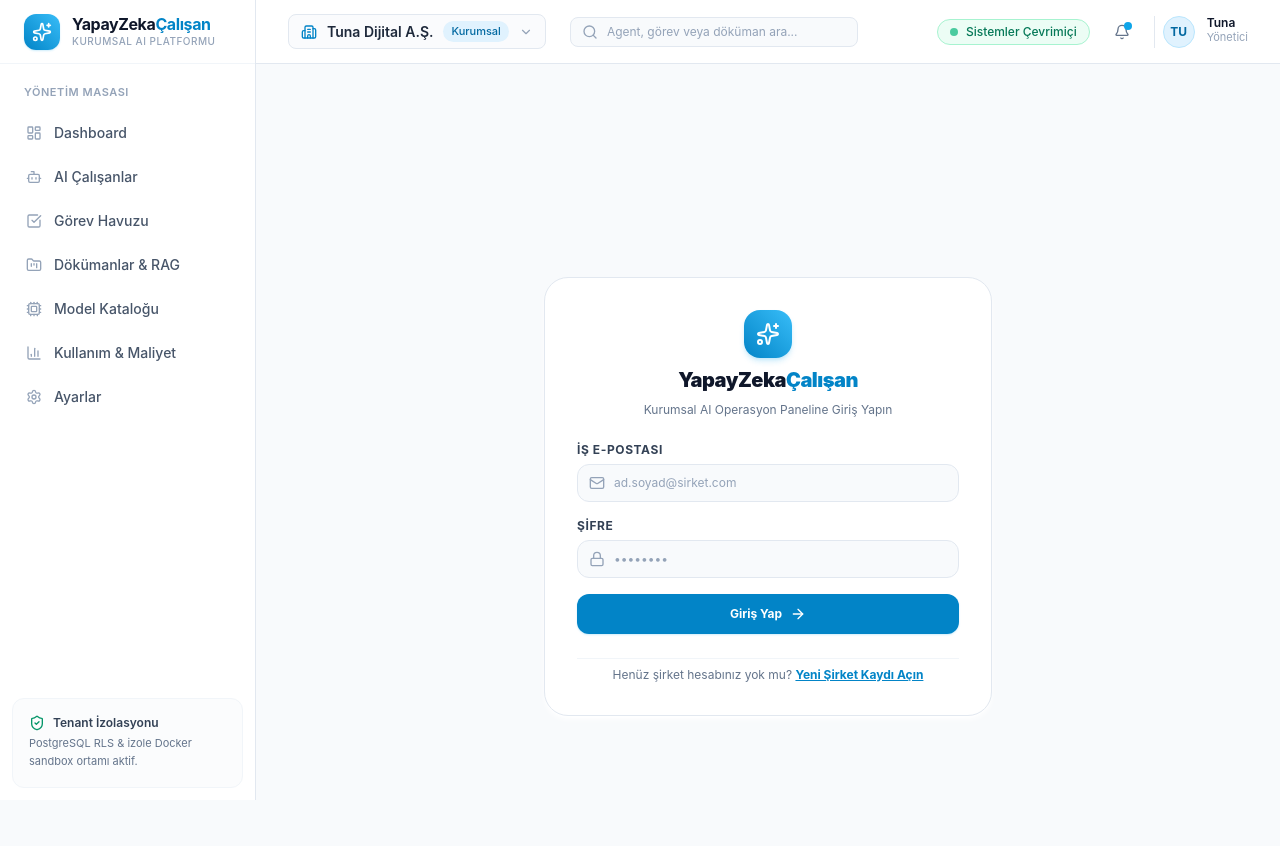
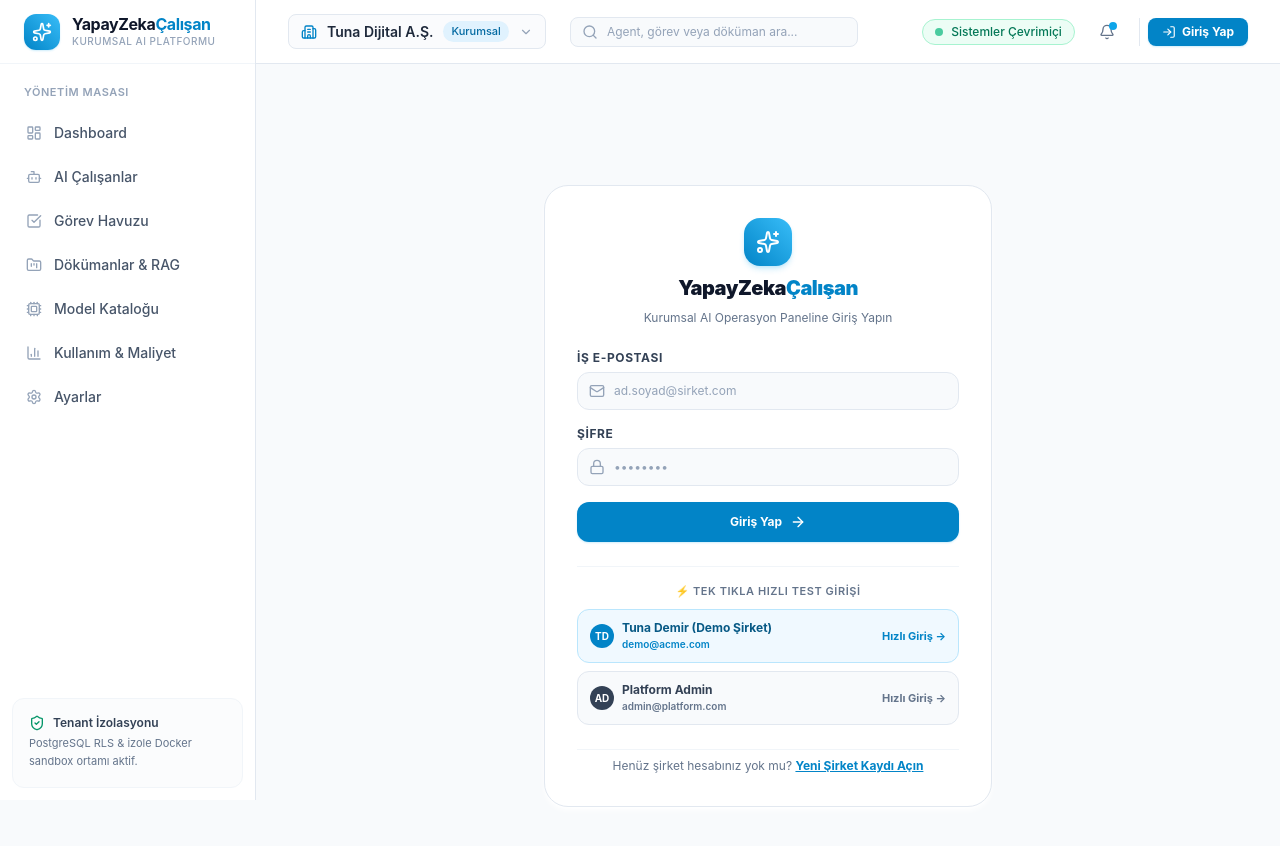
Before and after one commit to TunaYmc/aiworkgroup, a Next.js app in the folder apps/web/: page /login in a window 1280 px wide. Shown: the top 846 px of the page. Built offline with nearby package versions, Linux system fonts and the light colour scheme.

Commit message:
fix(auth): add 1-click quick demo login, dynamic auth headers, 401 redirect, and mock agent ID fallback

```diff
--- a/apps/web/app/agents/[id]/page.tsx
+++ b/apps/web/app/agents/[id]/page.tsx
@@ -1,7 +1,7 @@
 "use client";
 
 import React, { useState, useEffect, useRef } from "react";
-import { useParams } from "next/navigation";
+import { useParams, useRouter } from "next/navigation";
 import {
   Bot,
   Send,
@@ -17,7 +17,8 @@ import {
   AlertCircle,
   ChevronRight,
   RefreshCw,
-  FolderOpen
+  FolderOpen,
+  LogIn
 } from "lucide-react";
 import { api, Agent, getApiUrl } from "@/lib/api";
 
@@ -34,6 +35,7 @@ interface ChatMessage {
 }
 
 export default function AgentWorkspacePage() {
+  const router = useRouter();
   const params = useParams();
   const agentId = params?.id as string;
 
@@ -43,9 +45,12 @@ export default function AgentWorkspacePage() {
   const [isStreaming, setIsStreaming] = useState(false);
   const [currentToolActivity, setCurrentToolActivity] = useState<string | null>(null);
   const [selectedModel, setSelectedModel] = useState("anthropic/claude-3.7-sonnet");
+  const [isLoggedIn, setIsLoggedIn] = useState(false);
   const messagesEndRef = useRef<HTMLDivElement>(null);
 
   useEffect(() => {
+    const token = localStorage.getItem("token");
+    setIsLoggedIn(!!token);
     // Fetch Agent details
     api.get<Agent>(`/agents/${agentId}`).then((data) => {
       setAgent(data);
@@ -113,6 +118,21 @@ export default function AgentWorkspacePage() {
     try {
       const token = typeof window !== "undefined" ? localStorage.getItem("token") : null;
       const orgId = typeof window !== "undefined" ? localStorage.getItem("currentOrgId") : null;
+
+      if (!token) {
+        setMessages((prev) =>
+          prev.map((m) =>
+            m.id === assistantMsgId
+              ? { ...m, content: "⚠️ Canlı ajana mesaj gönderebilmek için oturum açmalısınız. Giriş sayfasına yönlendiriliyorsunuz..." }
+              : m
+          )
+        );
+        setTimeout(() => {
+          router.push("/login");
+        }, 1200);
+        return;
+      }
+
       const headers: Record<string, string> = { "Content-Type": "application/json" };
       if (token) headers["Authorization"] = `Bearer ${token}`;
       if (orgId) headers["X-Organization-ID"] = orgId;
@@ -124,6 +144,22 @@ export default function AgentWorkspacePage() {
       });
 
       if (!res.ok || !res.body) {
+        if (res.status === 401) {
+          localStorage.removeItem("token");
+          localStorage.removeItem("currentOrgId");
+          setIsLoggedIn(false);
+          setMessages((prev) =>
+            prev.map((m) =>
+              m.id === assistantMsgId
+                ? { ...m, content: "⚠️ Oturum süreniz doldu veya yetkilendirme geçersiz (HTTP 401). Giriş sayfasına yönlendiriliyorsunuz..." }
+                : m
+            )
+          );
+          setTimeout(() => {
+            router.push("/login");
+          }, 1500);
+          return;
+        }
         throw new Error(`Chat isteği başarısız: HTTP ${res.status}`);
       }
 
@@ -288,6 +324,23 @@ export default function AgentWorkspacePage() {
 
         {/* Message Stream */}
         <div className="flex-1 p-6 overflow-y-auto space-y-4">
+          {!isLoggedIn && (
+            <div className="p-3.5 bg-amber-50 border border-amber-200 rounded-xl flex items-center justify-between text-xs text-amber-800 shadow-xs">
+              <div className="flex items-center gap-2">
+                <AlertCircle className="w-4 h-4 text-amber-600 shrink-0" />
+                <span>Ajanla canlı mesajlaşmak ve araçları çalıştırmak için oturum açmalısınız.</span>
+              </div>
+              <button
+                type="button"
+                onClick={() => router.push("/login")}
+                className="px-3 py-1.5 bg-amber-600 hover:bg-amber-700 text-white rounded-lg text-xs font-bold shrink-0 transition flex items-center gap-1 cursor-pointer"
+              >
+                <LogIn className="w-3.5 h-3.5" />
+                <span>Giriş Yap</span>
+              </button>
+            </div>
+          )}
+
           {messages.map((msg) => {
             const isUser = msg.role === "user";
             return (
--- a/apps/web/app/login/page.tsx
+++ b/apps/web/app/login/page.tsx
@@ -13,8 +13,7 @@ export default function LoginPage() {
   const [loading, setLoading] = useState(false);
   const [error, setError] = useState<string | null>(null);
 
-  const handleSubmit = async (e: React.FormEvent) => {
-    e.preventDefault();
+  const executeLogin = async (loginEmail: string, loginPass: string) => {
     setError(null);
     setLoading(true);
 
@@ -22,7 +21,7 @@ export default function LoginPage() {
       const res = await fetch(`${getApiUrl()}/auth/login`, {
         method: "POST",
         headers: { "Content-Type": "application/json" },
-        body: JSON.stringify({ email, password }),
+        body: JSON.stringify({ email: loginEmail, password: loginPass }),
       });
 
       if (!res.ok) {
@@ -41,6 +40,11 @@ export default function LoginPage() {
     } finally {
       setLoading(false);
     }
+  };
+
+  const handleSubmit = async (e: React.FormEvent) => {
+    e.preventDefault();
+    await executeLogin(email, password);
   };
 
   return (
@@ -112,6 +116,46 @@ export default function LoginPage() {
           </button>
         </form>
 
+        {/* Quick Demo Access Section */}
+        <div className="pt-4 border-t border-slate-100 space-y-2.5">
+          <p className="text-[11px] font-semibold text-slate-500 uppercase tracking-wider text-center">
+            ⚡ Tek Tıkla Hızlı Test Girişi
+          </p>
+          <div className="grid grid-cols-1 gap-2">
+            <button
+              type="button"
+              onClick={() => executeLogin("demo@acme.com", "Demo12345!")}
+              disabled={loading}
+              className="w-full py-2.5 px-3 bg-sky-50 hover:bg-sky-100/80 border border-sky-200 text-sky-800 rounded-xl text-xs font-semibold flex items-center justify-between transition cursor-pointer"
+            >
+              <div className="flex items-center gap-2">
+                <span className="w-6 h-6 rounded-full bg-sky-600 text-white flex items-center justify-center text-[10px] font-bold">TD</span>
+                <span className="text-left">
+                  <span className="block font-bold">Tuna Demir (Demo Şirket)</span>
+                  <span className="block text-[10px] text-sky-600">demo@acme.com</span>
+                </span>
+              </div>
+              <span className="text-[11px] font-bold text-sky-600">Hızlı Giriş →</span>
+            </button>
+
+            <button
+              type="button"
+              onClick={() => executeLogin("admin@platform.com", "Admin12345!")}
+              disabled={loading}
+              className="w-full py-2.5 px-3 bg-slate-50 hover:bg-slate-100 border border-slate-200 text-slate-700 rounded-xl text-xs font-semibold flex items-center justify-between transition cursor-pointer"
+            >
+              <div className="flex items-center gap-2">
+                <span className="w-6 h-6 rounded-full bg-slate-700 text-white flex items-center justify-center text-[10px] font-bold">AD</span>
+                <span className="text-left">
+                  <span className="block font-bold">Platform Admin</span>
+                  <span className="block text-[10px] text-slate-500">admin@platform.com</span>
+                </span>
+              </div>
+              <span className="text-[11px] font-bold text-slate-500">Hızlı Giriş →</span>
+            </button>
+          </div>
+        </div>
+
         <div className="text-center pt-2 border-t border-slate-100 text-xs text-slate-500">
           Henüz şirket hesabınız yok mu?{" "}
           <Link href="/register" className="font-bold text-sky-600 hover:text-sky-700 underline">
--- a/apps/web/app/page.tsx
+++ b/apps/web/app/page.tsx
@@ -24,6 +24,7 @@ export default function DashboardPage() {
   const [tasks, setTasks] = useState<Task[]>([]);
   const [loading, setLoading] = useState(true);
   const [isModalOpen, setIsModalOpen] = useState(false);
+  const [isLoggedIn, setIsLoggedIn] = useState(false);
 
   const fetchData = async () => {
     try {
@@ -117,11 +118,32 @@ export default function DashboardPage() {
   };
 
   useEffect(() => {
+    const token = localStorage.getItem("token");
+    setIsLoggedIn(!!token);
     fetchData();
   }, []);
 
   return (
     <div className="space-y-8 max-w-7xl mx-auto">
+      {/* Auth Warning for Demo Visitors */}
+      {!isLoggedIn && (
+        <div className="bg-amber-50/90 border border-amber-200 p-4 rounded-2xl flex flex-col sm:flex-row items-center justify-between gap-3 text-amber-900 shadow-xs">
+          <div className="flex items-center gap-2.5">
+            <ShieldAlert className="w-5 h-5 text-amber-600 shrink-0" />
+            <div className="text-xs">
+              <span className="font-bold block">Canlı Ajan Bağlantısı İçin Oturum Açın</span>
+              <span className="text-amber-700">Ajanlarla canlı sohbet etmek, görev başlatmak ve dosyalarınızı işlemek için lütfen giriş yapın.</span>
+            </div>
+          </div>
+          <Link
+            href="/login"
+            className="px-4 py-2 bg-amber-600 hover:bg-amber-700 text-white rounded-xl text-xs font-bold transition shrink-0 shadow-sm shadow-amber-600/20"
+          >
+            Hızlı Giriş Yap →
+          </Link>
+        </div>
+      )}
+
       {/* Top Banner */}
       <div className="flex flex-col md:flex-row md:items-center justify-between gap-4 bg-gradient-to-r from-sky-50 via-white to-sky-50/50 p-6 rounded-2xl border border-sky-100 shadow-xs">
         <div>
--- a/apps/web/components/Header.tsx
+++ b/apps/web/components/Header.tsx
@@ -1,9 +1,24 @@
 "use client";
 
-import React from "react";
-import { Building2, ChevronDown, Bell, Search, Activity } from "lucide-react";
+import React, { useState, useEffect } from "react";
+import Link from "next/link";
+import { Building2, ChevronDown, Bell, Search, LogIn, LogOut } from "lucide-react";
 
 export default function Header() {
+  const [isLoggedIn, setIsLoggedIn] = useState(false);
+
+  useEffect(() => {
+    const token = localStorage.getItem("token");
+    setIsLoggedIn(!!token);
+  }, []);
+
+  const handleLogout = () => {
+    localStorage.removeItem("token");
+    localStorage.removeItem("currentOrgId");
+    setIsLoggedIn(false);
+    window.location.href = "/login";
+  };
+
   return (
     <header className="h-16 bg-white border-b border-slate-200 px-8 flex items-center justify-between sticky top-0 z-10">
       {/* Organization Switcher */}
@@ -42,16 +57,35 @@ export default function Header() {
           <span className="absolute top-1.5 right-1.5 w-2 h-2 bg-sky-500 rounded-full"></span>
         </button>
 
-        {/* User Profile */}
-        <div className="flex items-center gap-3 pl-2 border-l border-slate-200">
-          <div className="w-8 h-8 rounded-full bg-sky-100 text-sky-700 font-bold flex items-center justify-center text-xs border border-sky-200">
-            TU
+        {/* User Profile / Auth State */}
+        {isLoggedIn ? (
+          <div className="flex items-center gap-3 pl-2 border-l border-slate-200">
+            <div className="w-8 h-8 rounded-full bg-sky-100 text-sky-700 font-bold flex items-center justify-center text-xs border border-sky-200">
+              TD
+            </div>
+            <div className="hidden sm:flex flex-col">
+              <span className="text-xs font-semibold text-slate-900 leading-none">Tuna Demir</span>
+              <span className="text-[11px] text-slate-400">Yönetici</span>
+            </div>
+            <button
+              onClick={handleLogout}
+              title="Çıkış Yap"
+              className="p-1.5 text-slate-400 hover:text-rose-600 rounded-lg hover:bg-rose-50 transition ml-1"
+            >
+              <LogOut className="w-4 h-4" />
+            </button>
           </div>
-          <div className="hidden sm:flex flex-col">
-            <span className="text-xs font-semibold text-slate-900 leading-none">Tuna</span>
-            <span className="text-[11px] text-slate-400">Yönetici</span>
+        ) : (
+          <div className="flex items-center gap-2 pl-2 border-l border-slate-200">
+            <Link
+              href="/login"
+              className="px-3.5 py-1.5 bg-sky-600 hover:bg-sky-500 text-white rounded-lg text-xs font-bold flex items-center gap-1.5 shadow-sm shadow-sky-500/20 transition"
+            >
+              <LogIn className="w-3.5 h-3.5" />
+              <span>Giriş Yap</span>
+            </Link>
           </div>
-        </div>
+        )}
       </div>
     </header>
   );
```
Also changed, not shown: 2 other files (tests, documents, lock files or other folders).
